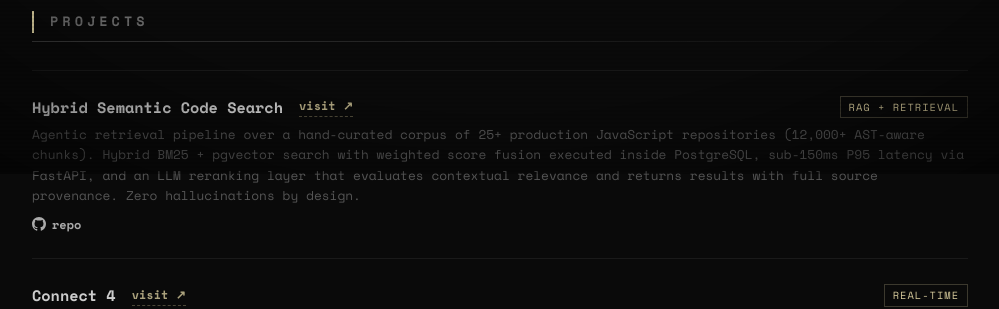
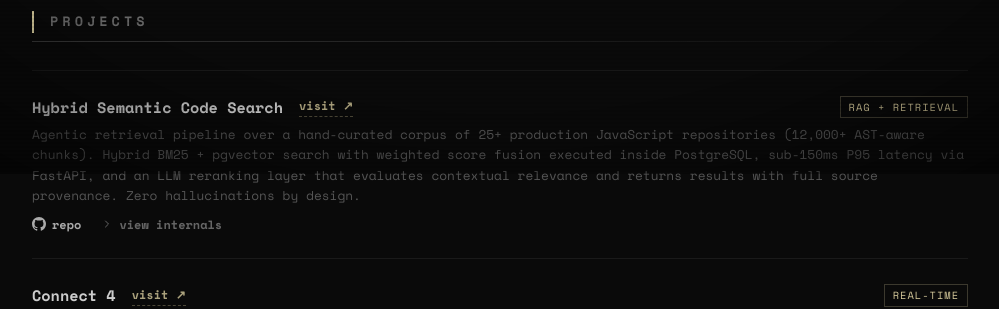
Before and after one commit to 57suraj/portfolio, a React (Vite) app: page / in a window 1280 px wide. Shown: the part 626-935 px from the top of the page, without its empty margins (140-1139 px from the left). Built offline with nearby package versions, Linux system fonts and the light colour scheme.

Commit message:
project logs

```diff
--- a/src/App.jsx
+++ b/src/App.jsx
@@ -1,4 +1,4 @@
-import React from 'react';
+import React, { useState } from 'react';
 import { Analytics } from '@vercel/analytics/react';
 
 const GithubIcon = () => (
@@ -14,7 +14,95 @@ const GithubIcon = () => (
   </svg>
 )
 
+const ChevronIcon = ({ open }) => (
+  <svg
+    xmlns="http://www.w3.org/2000/svg"
+    width="12"
+    height="12"
+    viewBox="0 0 24 24"
+    fill="none"
+    stroke="currentColor"
+    strokeWidth="2"
+    strokeLinecap="round"
+    strokeLinejoin="round"
+    style={{
+      marginRight: '6px',
+      verticalAlign: 'text-bottom',
+      transition: 'transform 0.3s ease',
+      transform: open ? 'rotate(90deg)' : 'rotate(0deg)',
+    }}
+  >
+    <polyline points="9 18 15 12 9 6" />
+  </svg>
+)
+
+const deepDives = {
+  'Hybrid Semantic Code Search': {
+    sections: [
+      {
+        label: 'hardest problem',
+        title: 'AST-Aware Chunking with BraceTracker',
+        text: `Most RAG pipelines blindly split code at fixed token intervals, cutting functions in half, orphaning JSDoc from its target, or merging unrelated blocks. I wrote a custom BraceTracker class that pre-scans every file to build a line-by-line depth map of brace balance, while masking out all non-code regions like strings, block comments, and template literal interpolations with nested braces. The chunker only detects boundaries at depth 0, meaning it never splits mid-function or mid-class. Large classes get split by method, not by line count. Each method chunk carries its parent class name for retrieval context. Each of the 12,000+ chunks is a complete, self-contained unit of logic.`,
+      },
+      {
+        label: 'architecture',
+        title: 'Offline Indexing ↔ Online Serving Separation',
+        text: `The ingestion pipeline runs entirely offline. It's a Python batch job that processes JSONL output from the chunker, generates text-embedding-3-small vectors, and upserts into Supabase with rate-limited batches. The search API is a separate FastAPI service that receives a query, vectorizes it in real-time, calls a hybrid_search PostgreSQL RPC with BM25 + pgvector score fusion, and optionally passes candidates through a GPT-4.1-mini reranking layer that scores each chunk 0 to 100 for contextual relevance. Indexing never blocks search. Search never triggers reindexing.`,
+      },
+      {
+        label: 'source integrity',
+        title: 'Zero Hallucinations by Design',
+        text: `Every result returned is a verbatim code chunk with a direct GitHub file path and line range. The LLM reranker evaluates and scores existing chunks but never generates code. If a query matches nothing above the relevance threshold, it returns zero results instead of fabricating an answer. The system prompt enforces strict scoring: config files, type-only definitions, and tangentially related utils get scored below 30 and discarded. What ships to the frontend is always real, traced, production source code.`,
+      },
+    ],
+  },
+  'Connect 4': {
+    sections: [
+      {
+        label: 'hardest problem',
+        title: 'Atomic Joins Under Concurrent Load',
+        text: `If 50 people try to join the same event at once, a basic "read count, check capacity, insert" flow will overfill the event every time. I handled this with Supabase RPC to keep the logic atomic. The capacity check and membership insert happen in a single database transaction. If two requests hit at the same millisecond, the DB handles them in order so the second one gets a clean 'full' response. No race conditions.`,
+      },
+      {
+        label: 'architecture',
+        title: 'Vector-Embedded Event Discovery',
+        text: `Search is way deeper than just matching keywords. Every event description is embedded via OpenAI and stored in pgvector. If someone searches for 'outdoor vibes', it doesn't just look for those words. It finds semantically similar events like hiking or beach meetups that keyword search would completely miss. Combined with Supabase Realtime for the group chat, the discovery flow feels instant and snappy.`,
+      },
+      {
+        label: 'security',
+        title: 'Shift-Left Access Control with Database RLS',
+        text: `Auth is also enforced at the database level through Supabase Row-Level Security policies. Users can only delete their own comments or see specific event records because the database policies itself check the authenticated user's ID. Even if someone bypassed the frontend and hit the API directly, the RLS policies would reject unauthorized operations. Its also combined with a bunch of custom validations in the backend.`,
+      },
+    ],
+  },
+  'CineChat': {
+    sections: [
+      {
+        label: 'hardest problem',
+        title: 'Infinite Recursion Without Infinite Load Times',
+        text: `Reddit-style nested comments are a performance nightmare if you fetch the whole tree all at once. I used a self-referencing MongoDB schema with compound indexes on parent ID and movie ID to keep things fastt. The React side only fetches top-level comments and lazy-loads child threads on expand. It cut query times by nearly 50%. Sub-200ms initial paint even on deep threads.`,
+      },
+      {
+        label: 'architecture',
+        title: 'Dual-API Real-Time Search Layer',
+        text: `The search layer syncs TMDB and OMDB data in real-time. TMDB handles the posters and discovery while OMDB fills in metadata like cast info and plot. It's all lazy-loaded to keep perceived latency sub-200ms. The discussion database is fully decoupled from the external APIs, so movie threads stay up even if an API goes down.`,
+      },
+      {
+        label: 'security',
+        title: 'Silent Refresh + Middleware-Driven Ownership',
+        text: `JWT auth with silent refresh token rotation so sessions stay alive without a random re-login. Every like, delete, or comment action runs through ownership validation middleware before touching the database. If you don't own it, the request dies immediately.`,
+      },
+    ],
+  },
+}
+
 function App() {
+  const [openDive, setOpenDive] = useState(null)
+
+  const toggleDive = (name) => {
+    setOpenDive((prev) => (prev === name ? null : name))
+  }
+
   const projects = [
     {
       name: 'Hybrid Semantic Code Search',
@@ -72,8 +160,12 @@ function App() {
         <p className="section-header">Projects</p>
         <div className="section-line" />
         <div className="project-list">
-          {projects.map((project) => (
-            <div className="project-row" key={project.name}>
+          {projects.map((project) => {
+            const dive = deepDives[project.name]
+            const isOpen = openDive === project.name
+
+            return (
+              <div className={`project-row ${isOpen ? 'project-row--expanded' : ''}`} key={project.name}>
                 <div className="project-content">
                   <div className="project-top">
                     <div className="project-title-group">
@@ -98,15 +190,42 @@ function App() {
                         <GithubIcon />frontend repo
                       </a>
                     )}
+                    {dive && (
+                      <button
+                        className={`deep-dive-toggle ${isOpen ? 'deep-dive-toggle--active' : ''}`}
+                        onClick={() => toggleDive(project.name)}
+                      >
+                        <ChevronIcon open={isOpen} />
+                        {isOpen ? 'hide internals' : 'view internals'}
+                      </button>
+                    )}
                   </div>
                 </div>
+
+                {/* Tech tags */}
                 <div className="project-tech">
                   {project.tech.map((t) => (
                     <span key={t}>{t}</span>
                   ))}
                 </div>
+
+                {/* Deep Dive Panel */}
+                {dive && (
+                  <div className={`deep-dive ${isOpen ? 'deep-dive--open' : ''}`}>
+                    <div className="deep-dive-inner">
+                      {dive.sections.map((section, idx) => (
+                        <div className="deep-dive-section" key={idx}>
+                          <div className="deep-dive-label">{section.label}</div>
+                          <div className="deep-dive-title">{section.title}</div>
+                          <p className="deep-dive-text">{section.text}</p>
                         </div>
                       ))}
+                    </div>
+                  </div>
+                )}
+              </div>
+            )
+          })}
         </div>
       </section>
 
--- a/src/index.css
+++ b/src/index.css
@@ -334,7 +334,8 @@ section {
   margin-top: 0;
 }
 
-.project-row:hover .project-tech {
+.project-row:hover .project-tech,
+.project-row--expanded .project-tech {
   max-height: 60px;
   opacity: 1;
   margin-top: 12px;
@@ -347,6 +348,111 @@ section {
   padding: 2px 8px;
   letter-spacing: 0.5px;
   text-transform: uppercase;
+}
+
+/* ===== Deep Dive Toggle ===== */
+.deep-dive-toggle {
+  background: none;
+  border: none;
+  font-family: 'Space Mono', monospace;
+  font-size: 0.75rem;
+  font-weight: 700;
+  color: #666;
+  cursor: pointer;
+  display: inline-flex;
+  align-items: center;
+  padding: 0;
+  transition: color 0.2s ease, text-shadow 0.2s ease;
+}
+
+.deep-dive-toggle:hover {
+  color: #d4c89a;
+  text-shadow: 0 0 8px rgba(212, 200, 154, 0.2);
+}
+
+.deep-dive-toggle--active {
+  color: #d4c89a;
+}
+
+/* ===== Deep Dive Panel ===== */
+.deep-dive {
+  max-height: 0;
+  opacity: 0;
+  overflow: hidden;
+  transition: max-height 0.5s cubic-bezier(0.4, 0, 0.2, 1),
+              opacity 0.4s ease,
+              margin-top 0.4s ease;
+  margin-top: 0;
+}
+
+.deep-dive--open {
+  max-height: 1200px;
+  opacity: 1;
+  margin-top: 16px;
+}
+
+.deep-dive-inner {
+  border-left: 2px solid rgba(212, 200, 154, 0.2);
+  padding-left: 16px;
+  display: flex;
+  flex-direction: column;
+  gap: 20px;
+}
+
+.deep-dive-section {
+  position: relative;
+}
+
+.deep-dive-label {
+  font-size: 0.6rem;
+  text-transform: uppercase;
+  letter-spacing: 2px;
+  color: #d4c89a;
+  margin-bottom: 4px;
+  opacity: 0.7;
+}
+
+.deep-dive-title {
+  font-size: 0.82rem;
+  font-weight: 700;
+  color: #ccc;
+  margin-bottom: 6px;
+  line-height: 1.3;
+}
+
+.deep-dive-text {
+  font-size: 0.78rem;
+  color: #666;
+  line-height: 1.7;
+  max-width: 680px;
+}
+
+/* Keep expanded card styles active */
+.project-row--expanded {
+  border-color: #333;
+  padding: 28px 0;
+}
+
+.project-row--expanded .project-content {
+  transform: translateX(8px);
+}
+
+.project-row--expanded .project-name {
+  color: #fff;
+  font-size: 1.05rem;
+  text-shadow: 0 0 12px rgba(255, 255, 255, 0.15);
+}
+
+.project-row--expanded .project-desc {
+  color: #777;
+}
+
+.project-row--expanded .project-repo-link {
+  color: #ddd;
+}
+
+.project-row--expanded .project-visit-link {
+  opacity: 1;
 }
 
 /* ===== Experience ===== */
@@ -475,4 +581,18 @@ section {
     flex-direction: column;
     gap: 12px;
   }
+
+  .deep-dive-inner {
+    padding-left: 12px;
+    gap: 16px;
+  }
+
+  .deep-dive-text {
+    max-width: 100%;
+    font-size: 0.75rem;
+  }
+
+  .deep-dive-title {
+    font-size: 0.78rem;
+  }
 }
```
Lines whose indentation alone changed are shown as unchanged.
